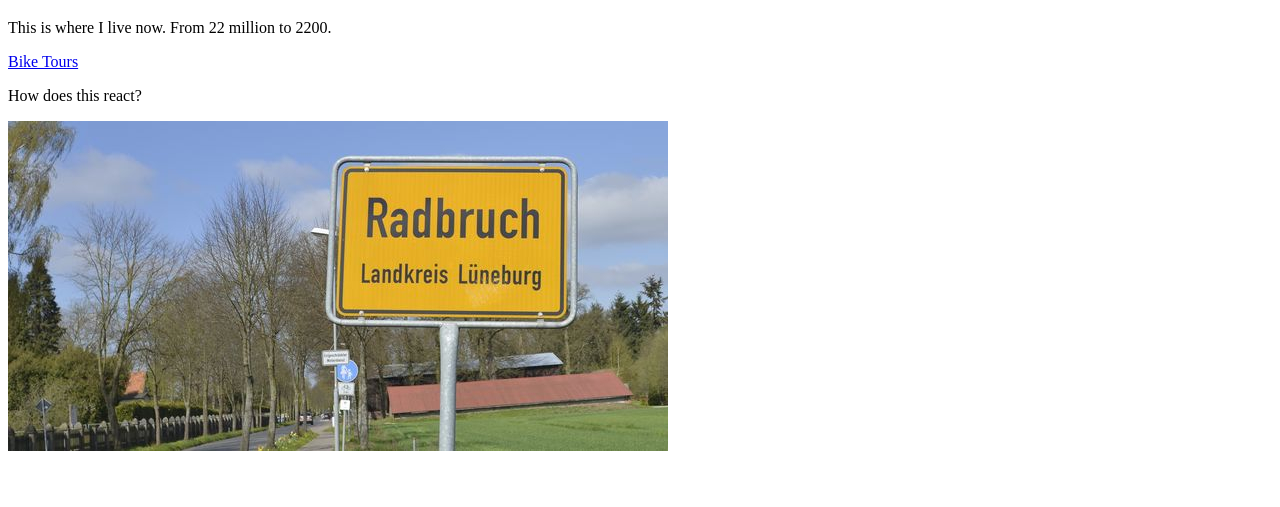
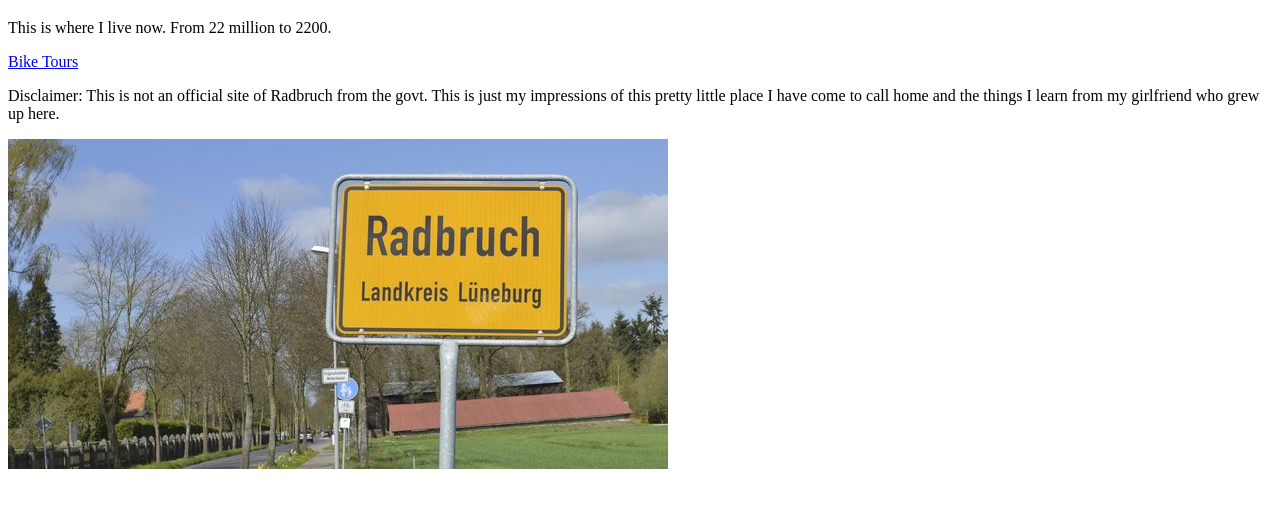
Before and after one commit to SuryCo/Radbruch, a plain HTML site: page index.html in a window 1280 px wide. Shown: the part 61-568 px from the top of the page. Drawn offline with Linux system fonts and the light colour scheme.

Commit message:
Added disclaimer

```diff
--- a/index.html
+++ b/index.html
@@ -11,7 +11,7 @@
 		<h1>Welcome to Radbruch</h1>
 		<p>This is where I live now. From 22 million to 2200.</p>
 		<a href="https://www.bikemap.net/de/l/2851100/" target="_blank" title="Bike Tours around Radbruch">Bike Tours</a>
-		<p>How does this react?</p>
+		<p>Disclaimer: This is not an official site of Radbruch from the govt. This is just my impressions of this pretty little place I have come to call home and the things I learn from my girlfriend who grew up here.</p>
 		<img src="images/radbruch.jpg">
 
 	</body>
```
